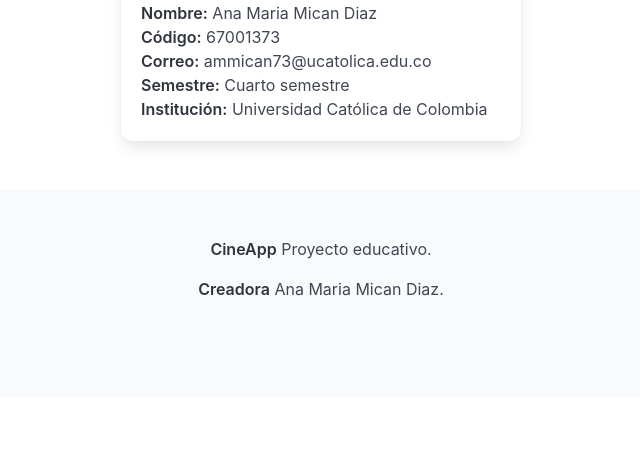
After one commit to Anaa282/Disney-Dreamworks, a FastAPI app: template templates/desarrollador.html in a window 1280 px wide. The commit adds this page. Shown: the part 329-800 px from the top of the page, without its empty margins (319-959 px from the left). Run offline with FastAPI, Linux system fonts and the light colour scheme; the template is opened without the code that fills it, so the values that code supplies are empty.

Commit message:
info creadora

```diff
--- a/main.py
+++ b/main.py
@@ -386,3 +386,8 @@ async def ver_protagonistas(request: Request, session: AsyncSession = Depends(ge
     result = await session.execute(select(Personaje).options(selectinload(Personaje.pelicula)).where(Personaje.protagonista == True, Personaje.activo == True))
     personajes = result.scalars().all()
     return templates.TemplateResponse("personajes.html", {"request": request, "personajes": personajes})
+
+
+@app.get("/info/desarrollador", response_class=HTMLResponse)
+async def vista_desarrollador(request: Request):
+    return templates.TemplateResponse("info_desarrollador.html", {"request": request})
--- /dev/null
+++ b/templates/desarrollador.html
@@ -0,0 +1,20 @@
+{% extends "base.html" %}
+
+{% block title %}Información de la desarrolladora{% endblock %}
+
+{% block content %}
+<h1 class="title">Desarrolladora</h1>
+
+<div class="box has-text-centered" style="max-width: 400px; margin: auto;">
+    <figure class="image is-128x128 is-inline-block mb-4">
+        <img class="is-rounded" src="/static/foto-ana.jpg" alt="Foto">
+    </figure>
+    <ul style="text-align: left;">
+        <li><strong>Nombre:</strong> Ana Maria Mican Diaz</li>
+        <li><strong>Código:</strong> 67001373</li>
+        <li><strong>Correo:</strong> ammican73@ucatolica.edu.co</li>
+        <li><strong>Semestre:</strong> Cuarto semestre</li>
+        <li><strong>Institución:</strong> Universidad Católica de Colombia</li>
+    </ul>
+</div>
+{% endblock %}
--- a/templates/includes/navbar.html
+++ b/templates/includes/navbar.html
@@ -10,6 +10,7 @@
     <div class="navbar-start">
       <a class="navbar-item" href="/peliculas/view">Películas</a>
       <a class="navbar-item" href="/personajes/view">Personajes</a>
+      <a class="navbar-item" href="/info/desarrollador">Creadora</a>
     </div>
   </div>
 </nav>
```
Also changed, not shown: templates/static/foto-ana.jpeg (added).
